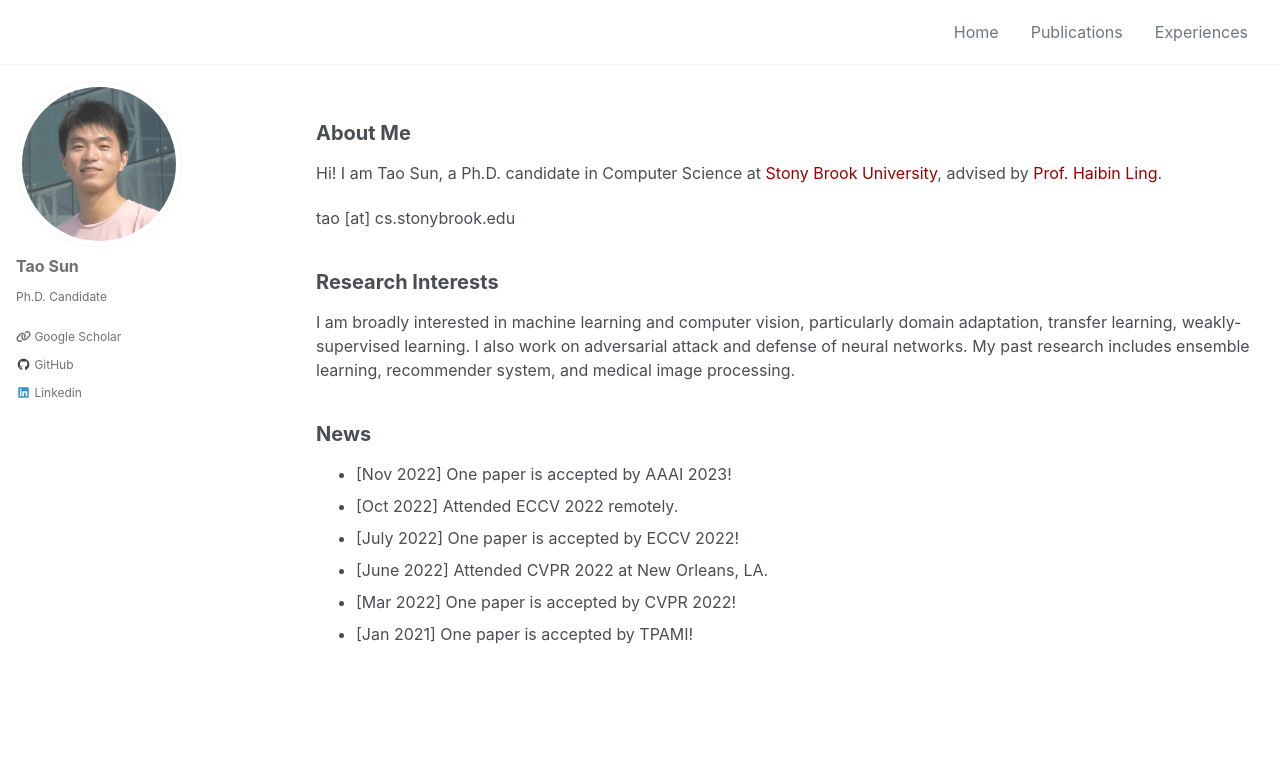
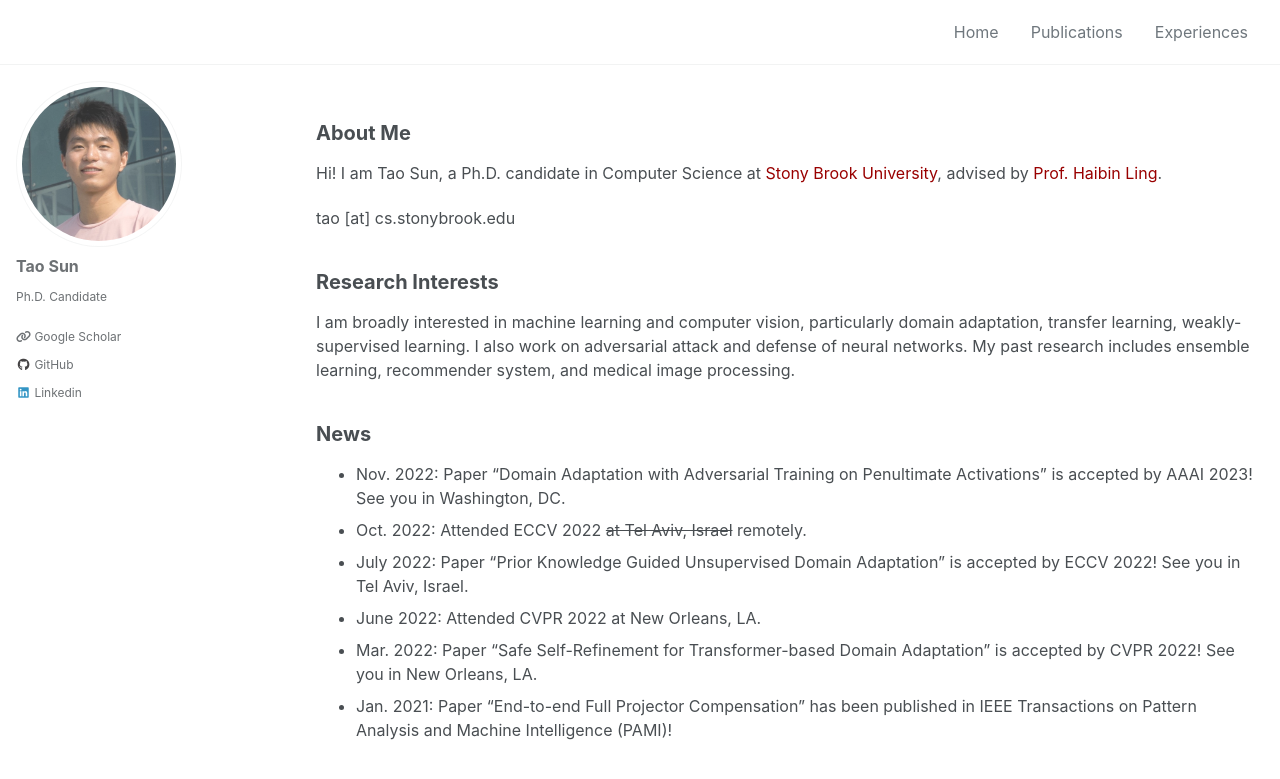
Before and after one commit to tsun/tsun.github.io, a Jekyll site: the page built from _pages/home.md, in a window 1280 px wide and 900 px high. Shown: the top 779 px of the window. Built offline with Jekyll 4.4.1, drawn with Linux system fonts in a browser that asks for light colours; cached includes are drawn as plain includes; nearby versions of some CDN libraries.

Commit message:
update news

```diff
--- a/_pages/home.md
+++ b/_pages/home.md
@@ -20,9 +20,9 @@ I am broadly interested in machine learning and computer vision, particularly do
 
 
 ## News
-- [Nov 2022] One paper is accepted by AAAI 2023!
-- [Oct 2022] Attended ECCV 2022 remotely.
-- [July 2022] One paper is accepted by ECCV 2022!
-- [June 2022] Attended CVPR 2022 at New Orleans, LA.
-- [Mar 2022] One paper is accepted by CVPR 2022!
-- [Jan 2021] One paper is accepted by TPAMI!
+- Nov. 2022: Paper "Domain Adaptation with Adversarial Training on Penultimate Activations" is accepted by AAAI 2023! See you in Washington, DC.
+- Oct. 2022: Attended ECCV 2022 ~~at Tel Aviv, Israel~~ remotely.
+- July 2022: Paper "Prior Knowledge Guided Unsupervised Domain Adaptation" is accepted by ECCV 2022! See you in Tel Aviv, Israel.
+- June 2022: Attended CVPR 2022 at New Orleans, LA.
+- Mar. 2022: Paper "Safe Self-Refinement for Transformer-based Domain Adaptation" is accepted by CVPR 2022! See you in New Orleans, LA.
+- Jan. 2021: Paper "End-to-end Full Projector Compensation" has been published in IEEE Transactions on Pattern Analysis and Machine Intelligence (PAMI)!
```
